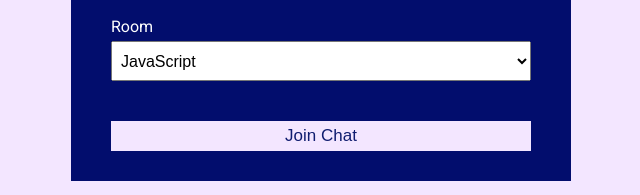
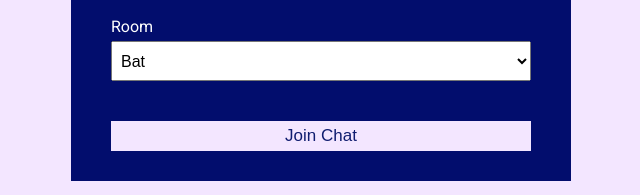
Before and after one commit to Xubuntuwu/ChatBat, a website: page public/index.html in a window 1280 px wide. Shown: the part 265-460 px from the top of the page, 319-959 px from the left. Drawn offline with Linux system fonts and the light colour scheme.

Commit message:
fixed rooms

```diff
--- a/public/index.html
+++ b/public/index.html
@@ -37,12 +37,12 @@
 					<div class="form-control">
 						<label for="room">Room</label>
 						<select name="room" id="room">
-							<option value="JavaScript">JavaScript</option>
-							<option value="Python">Python</option>
-							<option value="PHP">PHP</option>
-							<option value="C#">C#</option>
-							<option value="Ruby">Ruby</option>
-							<option value="Java">Java</option>
+							<option value="Bat">Bat</option>
+							<option value="Mongoose">Mongoose</option>
+							<option value="Kitten">Kitten</option>
+							<option value="Panda">Panda</option>
+							<option value="Koala">Koala</option>
+							<option value="Capybara">Capybara</option>
 						</select>
 					</div>
 					<button type="submit" class="btn">Join Chat</button>
```
